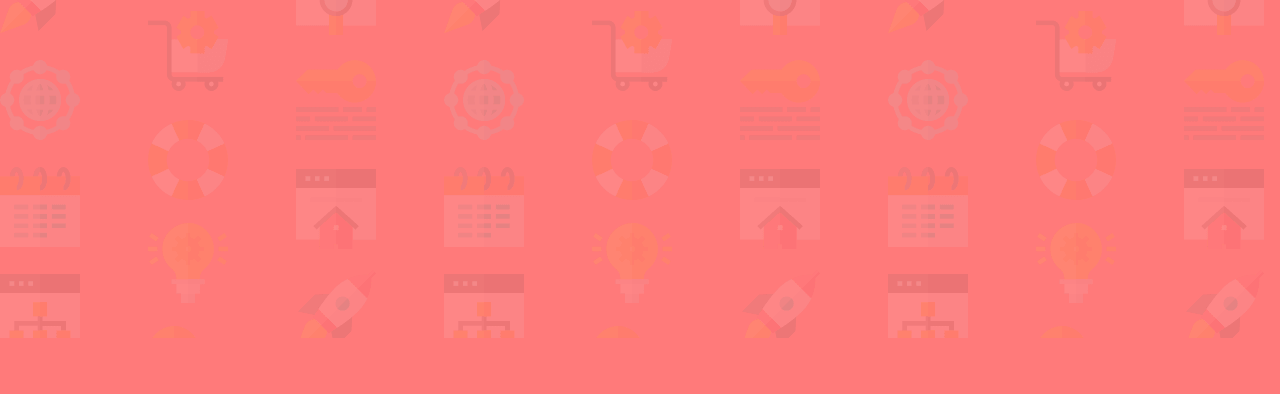
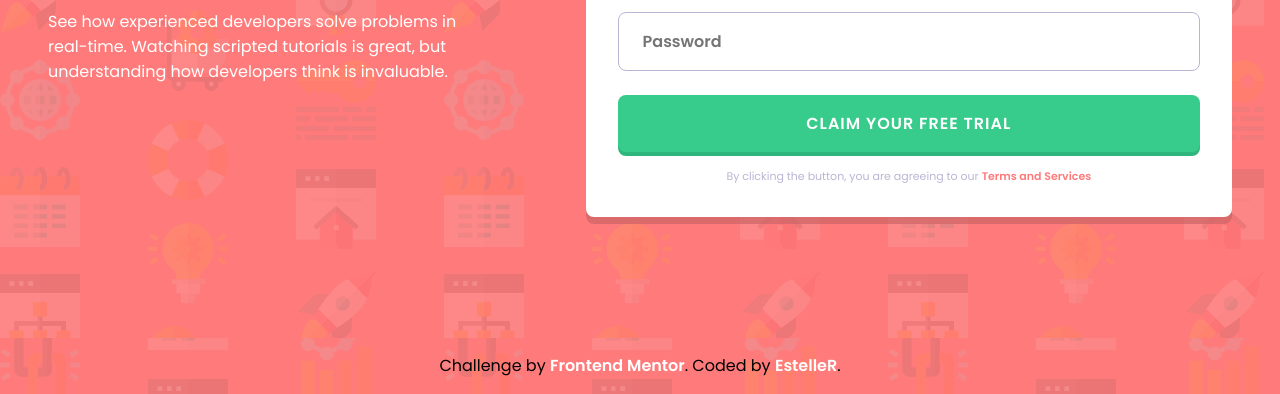
Before and after one commit to EstelleRoges/FrontendMentors-intro-and-sign-up-component, a website: page index.html in a window 1280 px wide. Shown: the part 462-856 px from the top of the page. Before the commit the page ends 800 px from the top, so only its background shows below. Drawn offline with Linux system fonts and the light colour scheme.

Commit message:
Frontend done - script created

```diff
--- a/index.html
+++ b/index.html
@@ -5,7 +5,7 @@
   <meta charset="UTF-8">
   <meta name="viewport" content="width=device-width, initial-scale=1.0">
   <!-- displays site properly based on user's device -->
-  <link rel="stylesheet" type="text/css" href="styles.css">
+  <link rel="stylesheet" type="text/css" href="style.css">
   <link rel="icon" type="image/png" sizes="32x32" href="./images/favicon-32x32.png">
   <link rel="preconnect" href="https://fonts.googleapis.com">
   <link rel="preconnect" href="https://fonts.gstatic.com" crossorigin>
@@ -21,15 +21,17 @@
         but understanding how developers think is invaluable. </p>
     </section>
     <section class="introForm">
-    <div class="callToAction"><span>Try it free 7 days</span> then $20/mo. thereafter</div>
+      <button><span>Try it free 7 days</span> then $20/mo. thereafter</button>
       <div class="formArea">
+      <form>
         <input type="text" name="getTrial" placeholder="First Name" id="firstName">
         <input type="text" name="getTrial" placeholder="Last Name" id="lastName">
         <input type="text" name="getTrial" placeholder="Email Address" id="emailAdress">
         <input type="text" name="getTrial" placeholder="Password" id="password">
-      <button type="button">CLAIM YOUR FREE TRIAL</button>
+        <button type="submit">CLAIM YOUR FREE TRIAL</button>
+      </form>
+      <p class="termsAndServices">By clicking the button, you are agreeing to our <span>Terms and Services</span></p>
       </div>
-    <p class="termsAndServices">By clicking the button, you are agreeing to our <span>Terms and Services</span></p>
     </section>
   </div>
   <footer>
@@ -38,6 +40,7 @@
       Coded by <a href="https://github.com/EstelleRoges/FrontendMentors-intro-and-sign-up-component">EstelleR</a>.
     </p>
   </footer>
+  <script src="script.js"></script>
 </body>
 
 </html>
--- /dev/null
+++ b/style.scss
@@ -0,0 +1,139 @@
+:root {
+  --redPrimary: hsl(0, 100%, 74%);
+  --redSecondary: hsla(0, 50%, 60%, 0.7);
+  --greenPrimary: hsl(154, 59%, 51%);
+  --greenSecondary: hsl(154, 59%, 45%);
+  --blueAccent: hsl(248, 32%, 49%);
+  --darkBlue: hsl(249, 10%, 26%);
+  --grayishBlue: hsl(246, 25%, 77%);
+}
+
+* {
+  font-size: 16px;
+  font-family: "Poppins", sans-serif;
+  box-sizing: border-box;
+  border-radius: 0.5em;
+}
+
+body {
+  margin: 0;
+  background: url(images/bg-intro-desktop.png) var(--redPrimary);
+  display: flex;
+  flex-direction: column;
+  align-content: center;
+  align-items: center;
+}
+
+button {
+  width: 100%;
+  margin: 1em 0;
+  text-align: center;
+  padding: 1em;
+  border: none;
+  text-align: center;
+  color: white;
+}
+
+a {
+  text-decoration: none;
+  color: white;
+  font-weight: 600;
+}
+
+#wrapper {
+  margin: 7vh auto;
+  height: calc(100vh - 10%);
+  max-width: 1340px;
+  display: flex;
+  justify-content: center;
+  align-content: center;
+  align-items: center;
+
+  section {
+    padding: 3em;
+  }
+}
+
+.introTitle {
+  h1 {
+    font-size: 50px;
+    color: white;
+  }
+
+  p {
+    color: white;
+  }
+}
+
+.introForm {
+  button:first-child {
+    background-color: var(--blueAccent);
+    box-shadow: 0 7px 0 var(--redSecondary);
+    span {
+      font-weight: 700;
+    }
+  }
+}
+
+.formArea {
+  background-color: white;
+  box-shadow: 0 7px 0 var(--redSecondary);
+  margin: 1em 0;
+  padding: 2em;
+
+  form {
+    input {
+      width: 100%;
+      margin: 0.5em 0;
+      padding: 1em 1.5em;
+      border: 1px solid var(--grayishBlue);
+      outline: none;
+      font-weight: 600;
+
+      &:focus {
+        border: 1px solid var(--blueAccent);
+      }
+    }
+
+    button {
+      background-color: var(--greenPrimary);
+      box-shadow: 0 4px var(--greenSecondary);
+      font-weight: 600;
+      letter-spacing: 1px;
+      cursor: pointer;
+    }
+  }
+
+  p {
+    margin: 0;
+    font-size: 11px;
+    text-align: center;
+    color: var(--grayishBlue);
+  }
+
+  span {
+    font-size: 11px;
+    font-weight: 600;
+    color: var(--redPrimary);
+  }
+}
+
+@media screen and (max-width: 850px) {
+  body {
+    display: block;
+    flex-direction: column;
+    text-align: center;
+  }
+
+  #wrapper {
+    flex-direction: column;
+
+    section {
+      padding: 1.5em;
+    }
+
+    h1 {
+      font-size: 30px;
+    }
+  }
+}
--- a/styles.css
+++ /dev/null
@@ -1,39 +0,0 @@
-:root {
-    --redPrimary: hsl(0, 100%, 74%);
-    --greenPrimary: hsl(154, 59%, 51%);
-    --blueAccent: hsl(248, 32%, 49%);
-    --darkBlue:  hsl(249, 10%, 26%);
-    --grayishBlue: hsl(246, 25%, 77%);
-}
-
-* {
-    font-size: 16px;
-    font-family: 'Poppins', sans-serif;
-    box-sizing: border-box;
-}
-
-body {
-    margin: 0;
-    height: 99vh;
-    background: url(images/bg-intro-desktop.png) var(--redPrimary);
-}
-
-h1 {
-    font-size: 50px;
-    color: white;
-}
-
-#wrapper {
-    margin: auto;
-    display: flex;
-    justify-content: center;
-}
-
-.introTitle {
-    width: 50%;
-}
-
-
-.introForm {
-    width: 50%;
-}
```
Also changed, not shown: script.js (added), style.css (added), 1 other file. Lines whose indentation alone changed are shown as unchanged.
